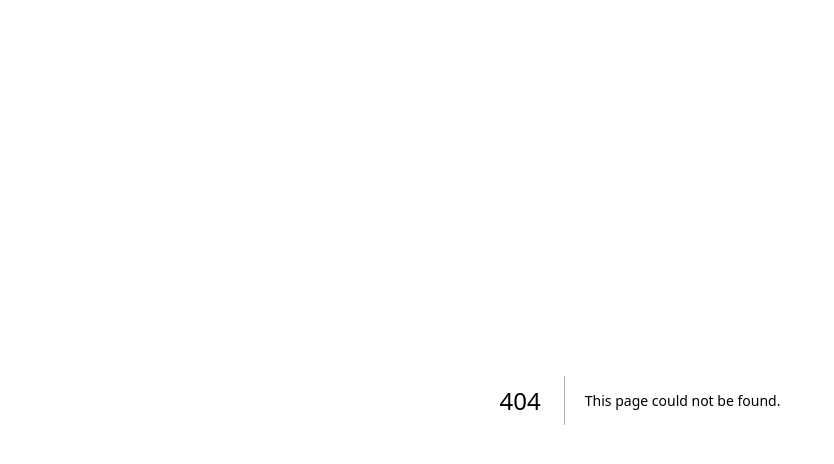
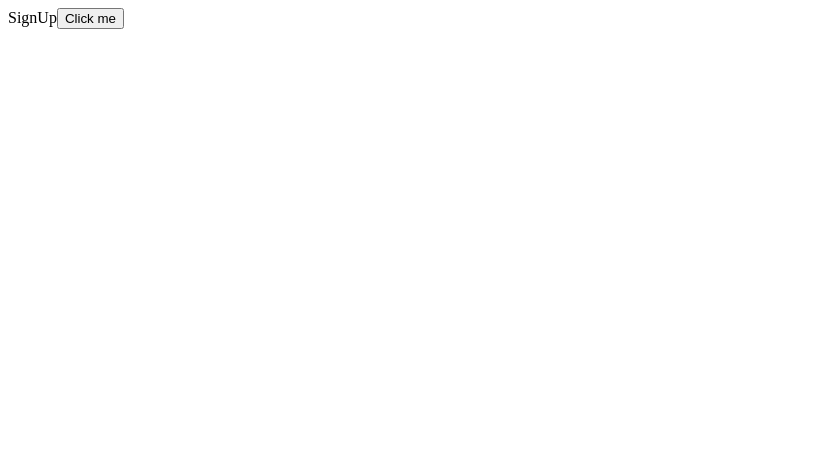
Before and after one commit to SamikBeach/fe, a Next.js app: page /sign-up in a window 1280 px wide. Before the commit this address had no page. Shown: the top 464 px of the page, without its empty margins (0-834 px from the left). Built offline with nearby package versions, Linux system fonts and the light colour scheme.

Commit message:
feat: add a sign-up and login page

```diff
--- a/package.json
+++ b/package.json
@@ -8,6 +8,7 @@
     "lint": "next lint"
   },
   "dependencies": {
+    "@radix-ui/colors": "^3.0.0",
     "axios": "^1.6.8",
     "next": "^14.1.3",
     "react": "^18.2.0",
--- /dev/null
+++ b/src/components/Button.tsx
@@ -0,0 +1,5 @@
+function Button() {
+  return <button>Click me</button>;
+}
+
+export default Button;
--- /dev/null
+++ b/src/components/index.ts
@@ -0,0 +1 @@
+export * from './Button';
--- a/src/pages/_app.tsx
+++ b/src/pages/_app.tsx
@@ -1,5 +1,14 @@
 import type { AppProps } from 'next/app';
+import { QueryClient, QueryClientProvider } from 'react-query';
+import { ReactQueryDevtools } from 'react-query/devtools';
 
 export default function App({ Component, pageProps }: AppProps) {
-  return <Component {...pageProps} />;
+  const queryClient = new QueryClient();
+
+  return (
+    <QueryClientProvider client={queryClient}>
+      <ReactQueryDevtools initialIsOpen={false} />
+      <Component {...pageProps} />
+    </QueryClientProvider>
+  );
 }
--- /dev/null
+++ b/src/pages/sign-up/index.tsx
@@ -0,0 +1,12 @@
+import Button from '@components/Button';
+
+function SignUp() {
+  return (
+    <div>
+      SignUp
+      <Button />
+    </div>
+  );
+}
+
+export default SignUp;
```
Also changed, not shown: src/pages/login/index.tsx (added, +12 -0 lines), 1 other file (tests, documents, lock files or other folders).
